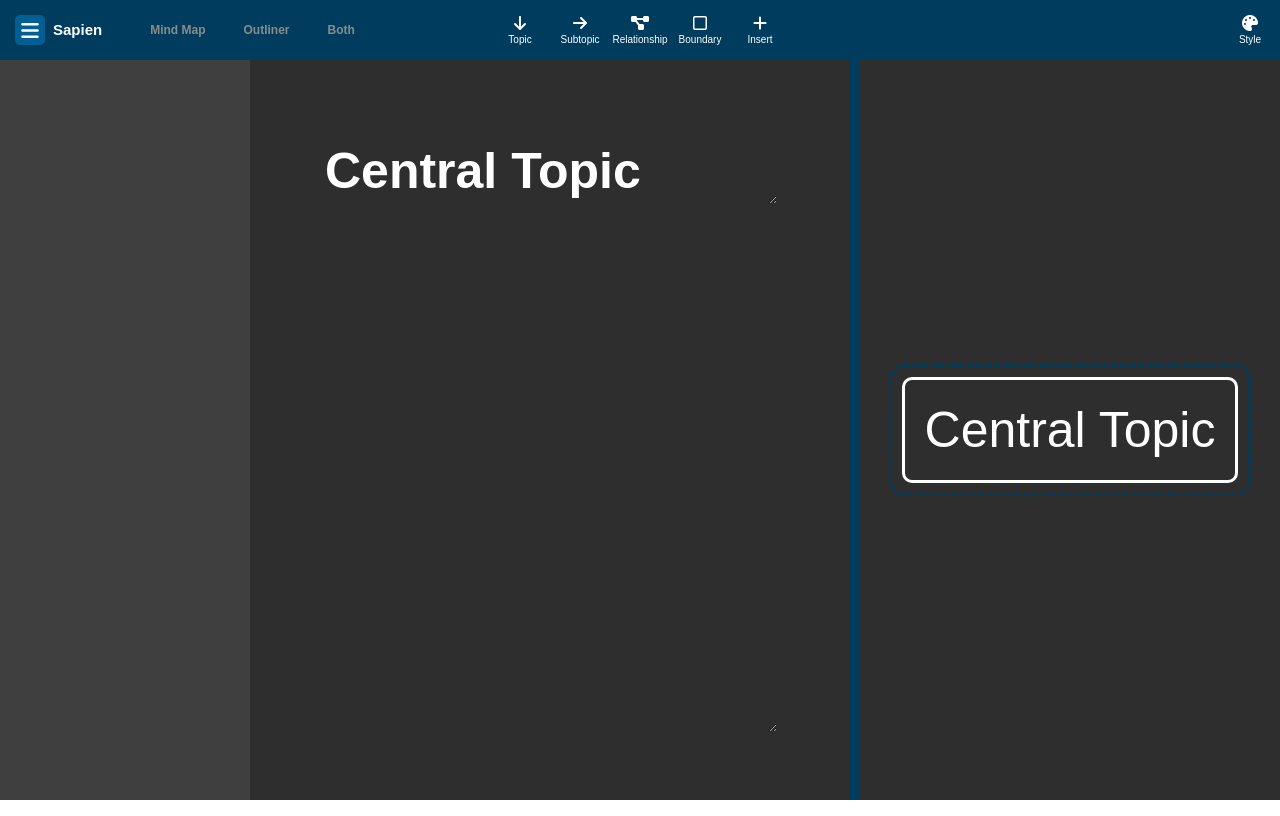
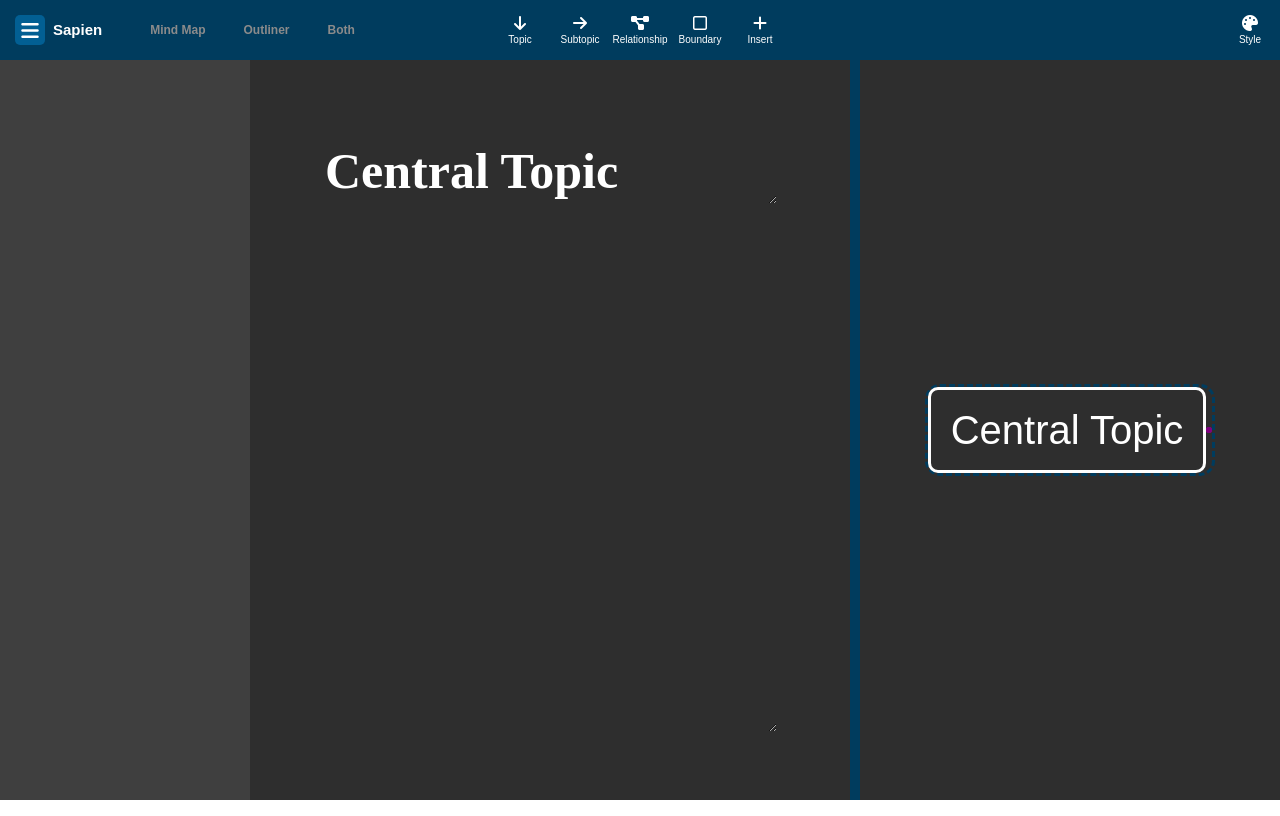
Before and after one commit to Yijia-Chen/sapien, a React (Create React App) app: page / in a window 1280 px wide. Built offline with nearby package versions, Linux system fonts and the light colour scheme.

Commit message:
style: mind map branch colors

```diff
--- a/public/index.html
+++ b/public/index.html
@@ -9,7 +9,6 @@
       name="description"
       content="Mind maps for better"
     />
-    <link rel="apple-touch-icon" href="%PUBLIC_URL%/logo192.png" />
     <!--
       manifest.json provides metadata used when your web app is installed on a
       user's mobile device or desktop. See https://developers.google.com/web/fundamentals/web-app-manifest/
--- a/src/App.css
+++ b/src/App.css
@@ -132,6 +132,7 @@ textarea.outliner-title {
   width: calc(var(--outliner-width) - 2 * var(--outliner-horizontal-margin));
   font-size: 50px;
   font-weight: 800;
+  font-family: serif;
 }
 
 textarea.outliner-body {
@@ -142,6 +143,7 @@ textarea.outliner-body {
   font-size: 20px;
   font-weight: 600;
   line-height: 35px;
+  font-family: serif;
 }
 
 #separator {
@@ -163,14 +165,15 @@ textarea.outliner-body {
 }
 
 div.mindmap-section {
-  padding: 10px;
+  background-color: var(--primary-background-color);
+  /* padding: 10px; */
   border-style: dashed;
   border-color: var(--header-separator-color);
   border-width: 3px;
   border-radius: 15px;
   display: flex;
   flex-direction: row;
-  justify-content: center;
+  justify-content: left;
 }
 
 /* Strategy: have the entire thing resized */
@@ -179,7 +182,7 @@ div.mindmap-title {
   border: solid #ffffff;
   border-width: 1 1px;
   background-color: var(--primary-background-color);
-  font-size: 50px;
+  font-size: 40px;
   font-family: Arial, Helvetica, sans-serif;
   text-align: left;
   line-height: 0;
@@ -190,16 +193,12 @@ div.mindmap-title {
 p.mindmap-item {
   margin: 0;
   /* float: left; */
-  font-size: 20px;
+  font-size: 25px;
 }
 
 div.mindmap-children {
-  /* float: right; */
-  display: flex;
-  flex-direction: column;
-  align-content: left;
+  border-style: dashed;
+  border-color: purple;
+  border-width: 3px;
+  border-radius: 15px;
 }
-
-.mindmap-body {
-  text-align: left;
-}
--- a/src/App.tsx
+++ b/src/App.tsx
@@ -1,6 +1,6 @@
 import React from 'react';
 import './App.css';
-import { MenuButton, ModePanel, UtilityPanel, StylePanel, Menu, Outliner, Mindmap } from './components';
+import { Header, Menu, Outliner, Mindmap } from './components';
 import { FixMeLater, MapState, Props, State } from './types';
 import { parseMarkdownBulletsAsJson } from './utils';
 
@@ -24,16 +24,9 @@ export default class App extends React.Component<Props, State> {
   }
 
   render() {
-    console.log('re-rendered my baby!');
     return (
       <div className='App'>
-        <header className='App-header'>
-          <MenuButton icon='fas fa-bars' />
-          <p id='text-logo'>Sapien</p>
-          <ModePanel />
-          <UtilityPanel />
-          <StylePanel />
-        </header>
+        <Header />
         <Menu />
         <Outliner
           onTitleChange={(e) => this.updateTitle((e.target as FixMeLater).value!)}
--- a/src/components/header.tsx
+++ b/src/components/header.tsx
@@ -1,21 +1,18 @@
 import { Props } from "../types";
 
-export function MenuButton(props: Props): React.ReactElement {
+export function Header(_props: Props) {
   return (
-    <button className='menu-button' onClick={props.onClick}>
-      <i className={props.icon} style={{ fontSize:'20px', marginTop:'2.5px', color:'#ffffff' }}></i>
-    </button>);
+    <header className='App-header'>
+      <MenuButton icon='fas fa-bars' />
+      <p id='text-logo'>Sapien</p>
+      <ModePanel />
+      <UtilityPanel />
+      <StylePanel />
+    </header>
+  );
 }
 
-export function ModeButton(props: Props): React.ReactElement {
-  return (
-    <button className='mode-button' onClick={props.onClick}>
-      {props.value}
-    </button>
-  )
-}
-
-export function ModePanel(_props: Props): React.ReactElement {
+function ModePanel(_props: Props): React.ReactElement {
   return (
     <div className='mode-panel'>
       <ModeButton value='Mind Map' />
@@ -25,7 +22,7 @@ export function ModePanel(_props: Props): React.ReactElement {
   );
 }
 
-export function UtilityPanel(_props: Props): React.ReactElement {
+function UtilityPanel(_props: Props): React.ReactElement {
   return (
     <div className='utility-panel'>
       <UtilityButton icon='fas fa-arrow-down' value='Topic' />
@@ -37,7 +34,7 @@ export function UtilityPanel(_props: Props): React.ReactElement {
   );
 }
 
-export function StylePanel(_props: Props): React.ReactElement {
+function StylePanel(_props: Props) {
   return (
     <div className='style-panel'>
       <UtilityButton icon='fas fa-palette' value='Style' />
@@ -45,7 +42,22 @@ export function StylePanel(_props: Props): React.ReactElement {
   );
 }
 
-function UtilityButton(props: Props): React.ReactElement {
+function MenuButton(props: Props): React.ReactElement {
+  return (
+    <button className='menu-button' onClick={props.onClick}>
+      <i className={props.icon} style={{ fontSize:'20px', marginTop:'2.5px', color:'#ffffff' }}></i>
+    </button>);
+}
+
+function ModeButton(props: Props): React.ReactElement {
+  return (
+    <button className='mode-button' onClick={props.onClick}>
+      {props.value}
+    </button>
+  )
+}
+
+function UtilityButton(props: Props) {
   return (
     <button className='utility-button'>
       <i className={props.icon} style={{ fontSize:'16px', marginTop:'10px', color:'#ffffff' }}></i>
--- a/src/components/menu.tsx
+++ b/src/components/menu.tsx
@@ -1,6 +1,7 @@
 import React from "react";
+import { Props, State } from "../types";
 
-export class Menu extends React.Component {
+export class Menu extends React.Component<Props, State> {
   render() {
     return (
       <div className='App-menu'>
--- a/src/components/mindmap.tsx
+++ b/src/components/mindmap.tsx
@@ -1,13 +1,19 @@
 import React from "react";
 import { MapItem, Props, State } from "../types";
 
+const ITEM_SCALE_FACTOR = 0.93;
+
 export class Mindmap extends React.Component<Props, State> {
-  renderSection(item: MapItem): JSX.Element {
-    const sections = item.children.map((i) => this.renderSection(i));
+  renderSection(item: MapItem, branchIndex: number): JSX.Element {
+    const sections = item.children.map((i) => this.renderSection(i, branchIndex));
+    const curveColor = assignBranchColor(branchIndex);
 
     return (
-      <div className='mindmap-section' style={{scale: scaleFactor(item.layer)}}>
+      <div className='mindmap-section' style={{transform: `scale(${scaleFactor(item.layer)})` }}>
         {/* a curve that connects the section to its parent */}
+        <svg width='100' height='50' style={{ marginLeft: '-24px', marginRight: '5px' }}>
+          <path d='M0 50 A 1600 120 0 0 1 100 25' stroke={curveColor} stroke-width='5' fill='#2e2e2e' />
+        </svg>
         <p className='mindmap-item'>{item.text}</p>
         <div className='mindmap-children'>
           {sections}
@@ -18,7 +24,7 @@ export class Mindmap extends React.Component<Props, State> {
 
   render() {
     const items = this.props.items!;
-    const sections = items.map((i) => this.renderSection(i))
+    const sections = items.map((item, k) => this.renderSection(item, k))
 
     return (
       <div className='App-mindmap'>
@@ -26,7 +32,7 @@ export class Mindmap extends React.Component<Props, State> {
           <div className='mindmap-title'>
             <p>{this.props.title!}</p>
           </div>
-          <div className='mindmap-body'>
+          <div className='mindmap-children'>
             {sections}
           </div>
         </div>
@@ -36,5 +42,10 @@ export class Mindmap extends React.Component<Props, State> {
 }
 
 function scaleFactor(layer: number) {
-  return Math.pow(0.8, layer);
+  return Math.pow(ITEM_SCALE_FACTOR, layer+1);
 }
+
+function assignBranchColor(branchIndex: number) {
+  const colors = ['red', 'orange', 'yellow', 'green', 'cyan', 'blue', 'purple'];
+  return colors[branchIndex%7];
+}
--- a/src/components/outliner.tsx
+++ b/src/components/outliner.tsx
@@ -1,6 +1,6 @@
 import { Props } from "../types";
 
-export function Outliner(props: Props): React.ReactElement {
+export function Outliner(props: Props) {
   return (
     <div className='App-outliner'>
       <textarea
```
Also changed, not shown: public/logo192.png (deleted), public/logo512.png (deleted).
